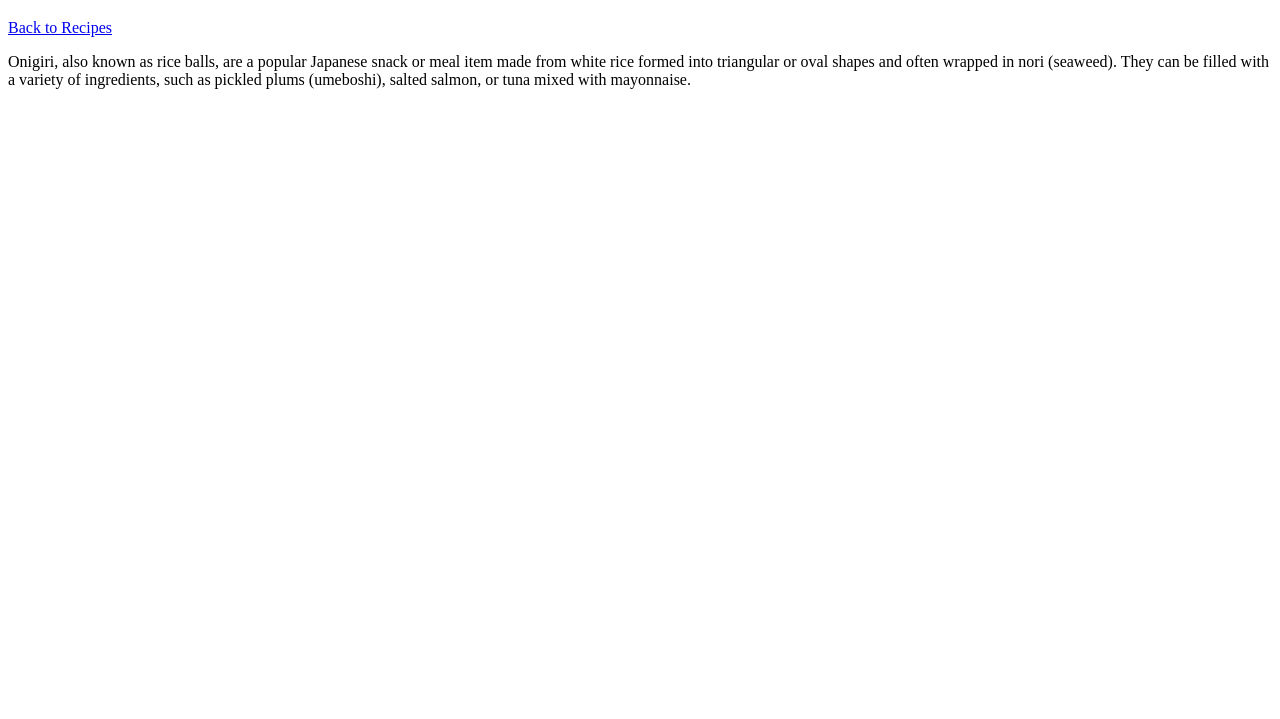
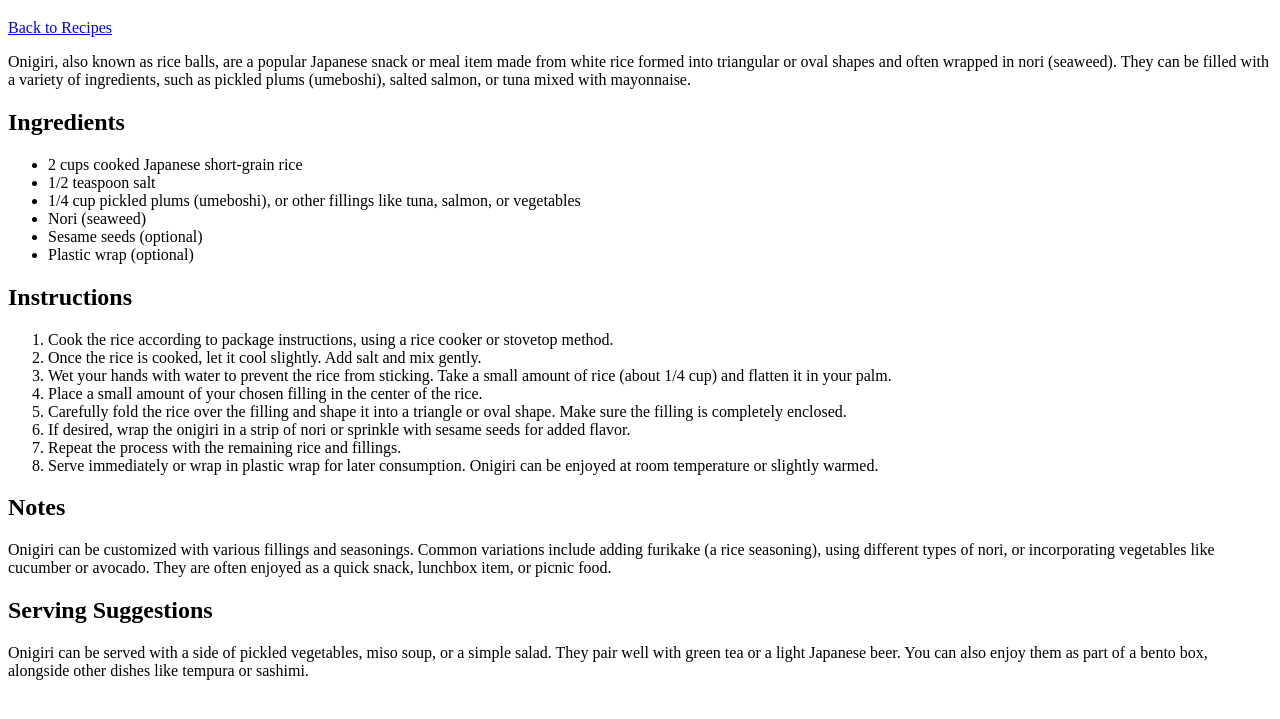
Before and after one commit to tokimasa-hub/odin-recipes, a plain HTML site: page recipes/onigiri.html in a window 1280 px wide. Shown: the part 61-780 px from the top of the page. Drawn offline with Linux system fonts and the light colour scheme.

Commit message:
added recipe for onigiri contents

```diff
--- a/recipes/onigiri.html
+++ b/recipes/onigiri.html
@@ -10,5 +10,30 @@
     <a href="../index.html">Back to Recipes</a>
     <p>Onigiri, also known as rice balls, are a popular Japanese snack or meal item made from white rice formed into triangular or oval shapes and often wrapped in nori
 (seaweed). They can be filled with a variety of ingredients, such as pickled plums (umeboshi), salted salmon, or tuna mixed with mayonnaise.</p>
+    <h2>Ingredients</h2>
+    <ul>
+        <li>2 cups cooked Japanese short-grain rice</li>
+        <li>1/2 teaspoon salt</li>
+        <li>1/4 cup pickled plums (umeboshi), or other fillings like tuna, salmon, or vegetables</li>
+        <li>Nori (seaweed)</li>
+        <li>Sesame seeds (optional)</li>
+        <li>Plastic wrap (optional)</li>
+    </ul>
+    <h2>Instructions</h2>
+    <ol>
+        <li>Cook the rice according to package instructions, using a rice cooker or stovetop method.</li>
+        <li>Once the rice is cooked, let it cool slightly. Add salt and mix gently.</li>
+        <li>Wet your hands with water to prevent the rice           from sticking. Take a small amount of rice (about 1/4 cup) and flatten it in your palm.</li>
+        <li>Place a small amount of your chosen filling in the center of the rice.</li>
+        <li>Carefully fold the rice over the filling and shape it into a triangle or oval shape. Make sure the filling is completely enclosed.</li>
+        <li>If desired, wrap the onigiri in a strip of nori or sprinkle with sesame seeds for added flavor.</li>
+        <li>Repeat the process with the remaining rice and fillings.</li>
+        <li>Serve immediately or wrap in plastic wrap for later consumption. Onigiri can be enjoyed at room temperature or slightly warmed.</li>
+    </ol>
+    <h2>Notes</h2>
+    <p>Onigiri can be customized with various fillings and seasonings. Common variations include adding furikake (a rice seasoning), using different types of nori, or incorporating vegetables like cucumber or avocado. They are often enjoyed as a quick snack, lunchbox item, or picnic food.</p>
+    <h2>Serving Suggestions</h2>
+    <p>Onigiri can be served with a side of pickled vegetables, miso soup, or a simple salad. They pair well with green tea or a light Japanese beer. You can also enjoy them as part of a bento box, alongside other dishes like tempura or sashimi.</p>
+
 </body>
 </html>
```
Also changed, not shown: index.html (+1 -1 lines).
